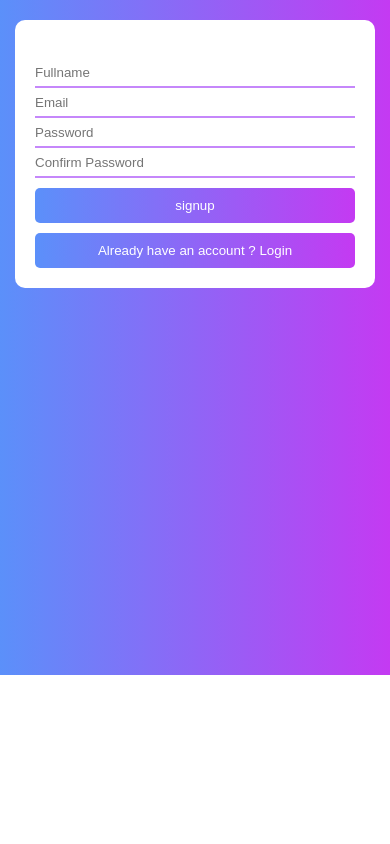
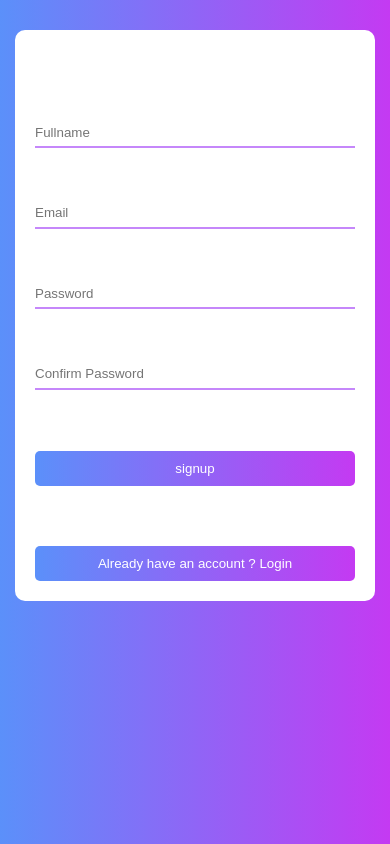
Before and after one commit to iamxerrycan/Registration-, a React (Create React App) app: page / in a window 390 px wide. Built offline with nearby package versions, Linux system fonts and the light colour scheme.

Commit message:
dashboard issue not resolve

```diff
--- a/src/components/registration.css
+++ b/src/components/registration.css
@@ -76,14 +76,14 @@ a {
     width: auto;
     padding: 15px;
     padding-top: 20px;
-    height: auto;
+    height: 70%;
   }
   .mainmain{
     background-image: linear-gradient(to right, #5b90fa, #c43af2);
-    height: 80vh;
+    height: 100vh;
   }
   .reg-container {
     width: 100%;
-    height: 100%;
+    height: 90%;
   }
 }
```
